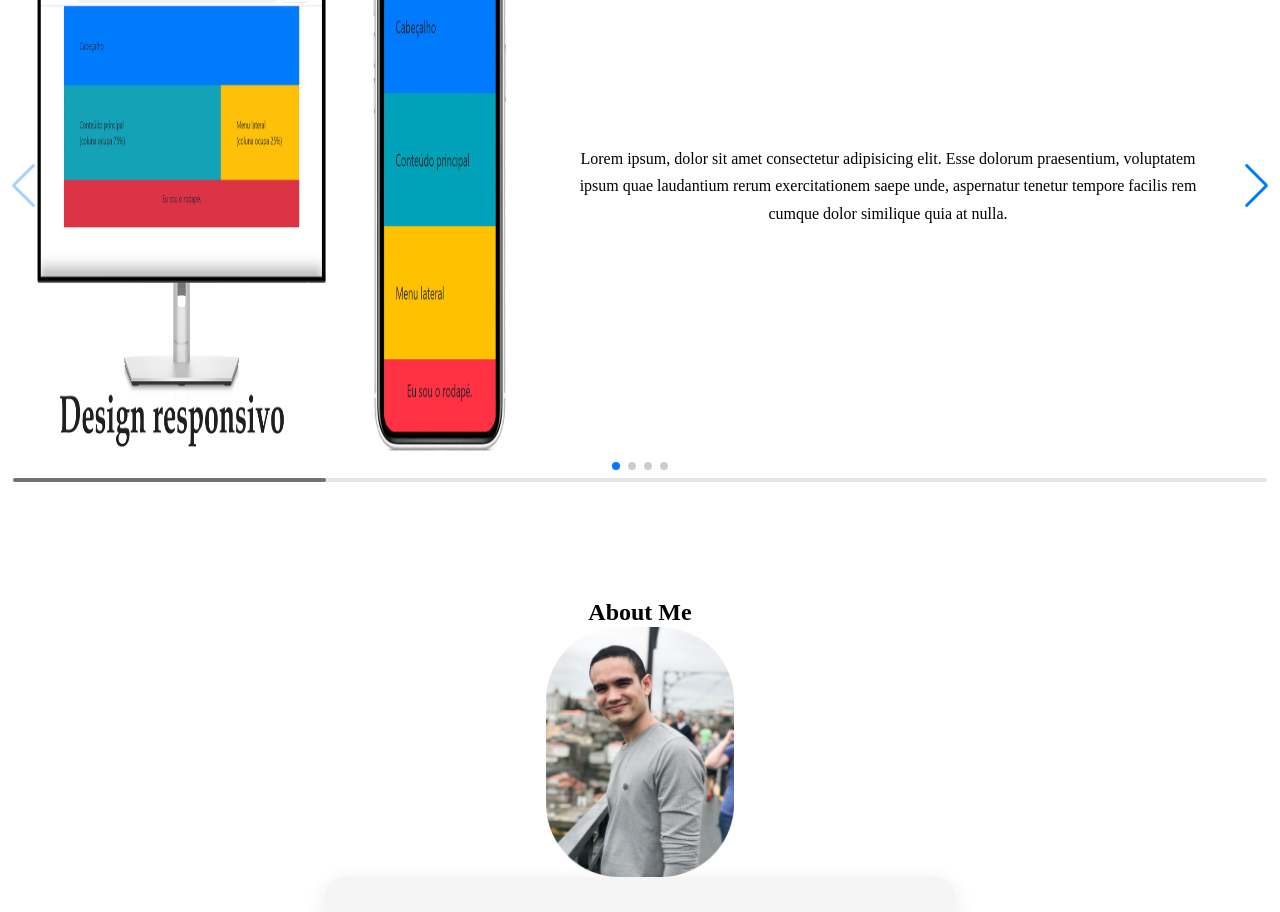
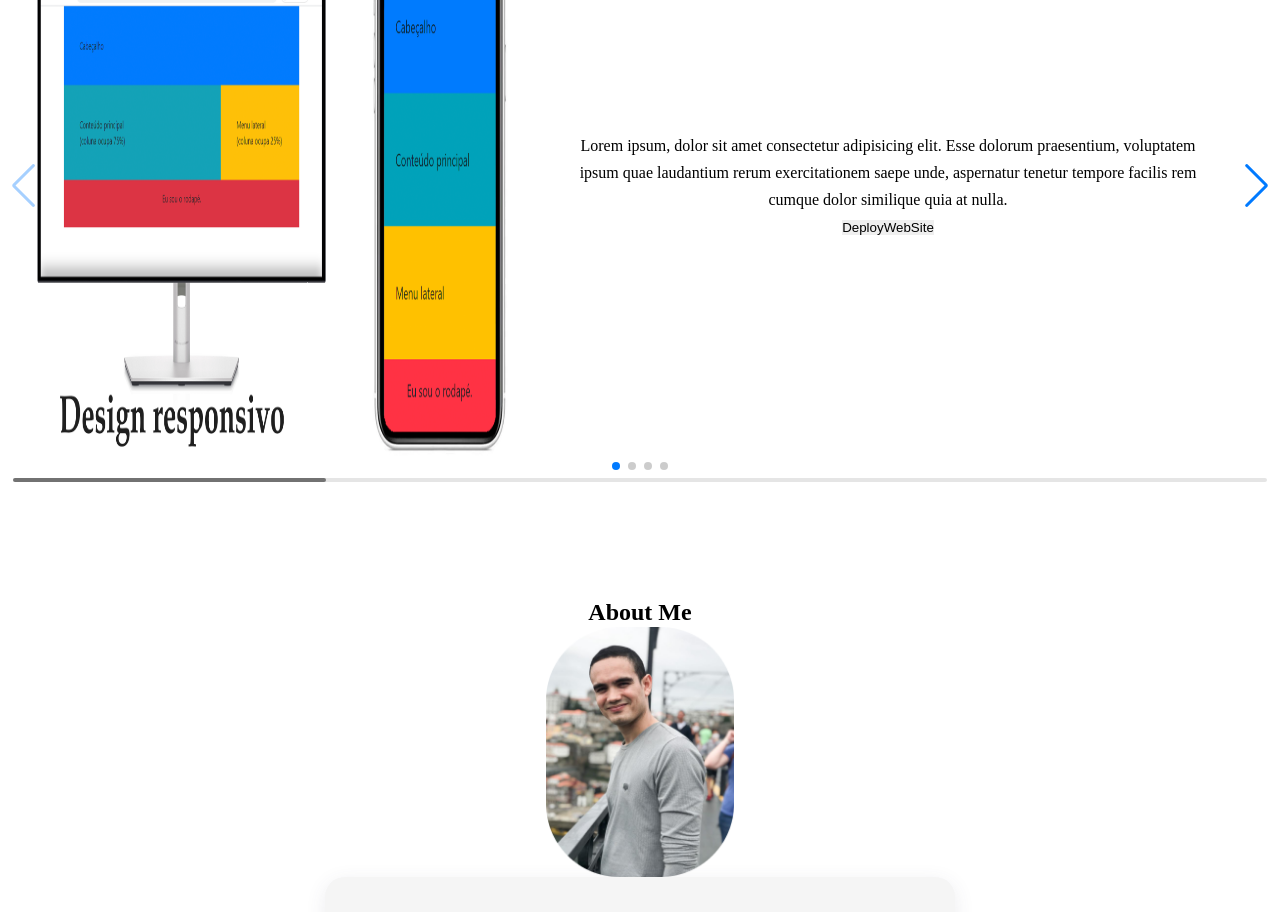
Before and after one commit to artursantana/Portifolio, a React (Vite) app: page / in a window 1280 px wide. Shown: the part 1120-2032 px from the top of the page. Built offline with nearby package versions, Linux system fonts and the light colour scheme.

Commit message:
first commit

```diff
--- a/src/components/Projects/Projects.jsx
+++ b/src/components/Projects/Projects.jsx
@@ -33,7 +33,11 @@ const Projects = () => {
               <img className='project container_project0' src="../src/assets/noprojects.png" alt="img" />
 
               <div className='container_text'>
-                Lorem ipsum, dolor sit amet consectetur adipisicing elit. Esse dolorum praesentium, voluptatem ipsum quae laudantium rerum exercitationem saepe unde, aspernatur tenetur tempore facilis rem cumque dolor similique quia at nulla.
+              <p>Lorem ipsum, dolor sit amet consectetur adipisicing elit. Esse dolorum praesentium, voluptatem ipsum quae laudantium rerum exercitationem saepe unde, aspernatur tenetur tempore facilis rem cumque dolor similique quia at nulla.</p>
+                <div className='container_buttons'>
+                  <button>Deploy</button>
+                  <button>WebSite</button>
+                </div>
               </div>
             </SwiperSlide>
             <SwiperSlide className='Swiper_container_components'>
@@ -41,7 +45,11 @@ const Projects = () => {
               <img className='project container_project0' src="../src/assets/noprojects.png" alt="img" />
 
               <div className='container_text'>
-                Lorem ipsum, dolor sit amet consectetur adipisicing elit. Esse dolorum praesentium, voluptatem ipsum quae laudantium rerum exercitationem saepe unde, aspernatur tenetur tempore facilis rem cumque dolor similique quia at nulla.
+              <p>Lorem ipsum, dolor sit amet consectetur adipisicing elit. Esse dolorum praesentium, voluptatem ipsum quae laudantium rerum exercitationem saepe unde, aspernatur tenetur tempore facilis rem cumque dolor similique quia at nulla.</p>
+                <div>
+                  <button>Deploy</button>
+                  <button>WebSite</button>
+                </div>
               </div>
             </SwiperSlide>
             <SwiperSlide className='Swiper_container_components'>
@@ -49,7 +57,11 @@ const Projects = () => {
               <img className='project container_project0' src="../src/assets/noprojects.png" alt="img" />
 
               <div className='container_text'>
-                Lorem ipsum, dolor sit amet consectetur adipisicing elit. Esse dolorum praesentium, voluptatem ipsum quae laudantium rerum exercitationem saepe unde, aspernatur tenetur tempore facilis rem cumque dolor similique quia at nulla.
+              <p>Lorem ipsum, dolor sit amet consectetur adipisicing elit. Esse dolorum praesentium, voluptatem ipsum quae laudantium rerum exercitationem saepe unde, aspernatur tenetur tempore facilis rem cumque dolor similique quia at nulla.</p>
+                <div>
+                  <button>Deploy</button>
+                  <button>WebSite</button>
+                </div>
               </div>
             </SwiperSlide>
             <SwiperSlide className='Swiper_container_components'>
@@ -57,7 +69,11 @@ const Projects = () => {
               <img className='project container_project0' src="../src/assets/noprojects.png" alt="img" />
 
               <div className='container_text'>
-                Lorem ipsum, dolor sit amet consectetur adipisicing elit. Esse dolorum praesentium, voluptatem ipsum quae laudantium rerum exercitationem saepe unde, aspernatur tenetur tempore facilis rem cumque dolor similique quia at nulla.
+                <p>Lorem ipsum, dolor sit amet consectetur adipisicing elit. Esse dolorum praesentium, voluptatem ipsum quae laudantium rerum exercitationem saepe unde, aspernatur tenetur tempore facilis rem cumque dolor similique quia at nulla.</p>
+                <div>
+                  <button>Deploy</button>
+                  <button>WebSite</button>
+                </div>
               </div>
             </SwiperSlide>
           </Swiper>
--- a/src/components/Projects/project.scss
+++ b/src/components/Projects/project.scss
@@ -41,9 +41,12 @@
 
         }
 
-        .container_text {
+        .container_buttons {
            display: none;
+           background-color: red;
         }
+
+
     }
 
 }
```
